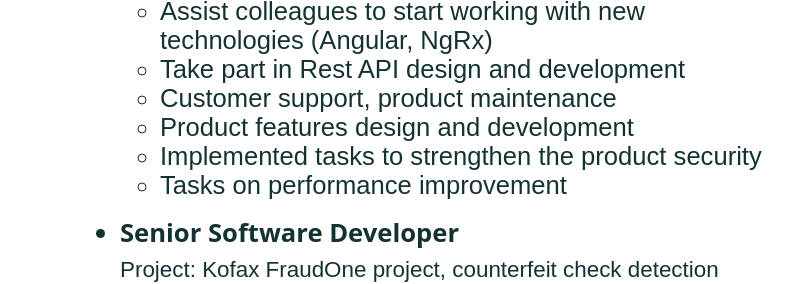
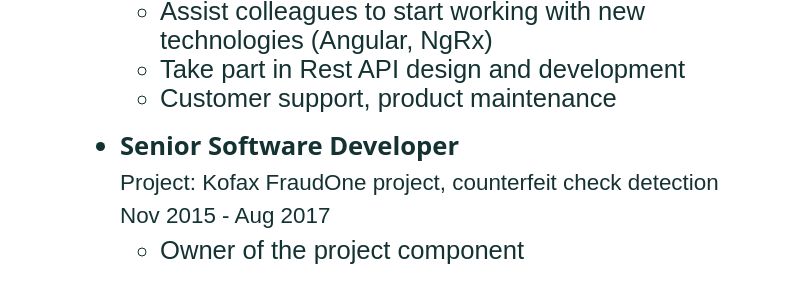
Before and after one commit to DmitryLepekhin/dmitrylepekhin.github.io, a plain HTML site: page index.html in a window 1280 px wide. Shown: the part 1632-1916 px from the top of the page, without its empty margins (280-1079 px from the left). Drawn offline with Linux system fonts and the light colour scheme.

Commit message:
some text fixed

```diff
--- a/index.html
+++ b/index.html
@@ -106,9 +106,6 @@
                                         <li>Assist colleagues to start working with new technologies (Angular, NgRx)</li>
                                         <li>Take part in Rest API design and development</li>
                                         <li>Customer support, product maintenance</li>
-                                        <li>Product features design and development</li>
-                                        <li>Implemented tasks to strengthen the product security</li>
-                                        <li>Tasks on performance improvement</li>
                                     </ul>
                                 </div>
                             </li>
@@ -243,7 +240,7 @@
                                 <span class="position-title-name">Software Developer of a mobile app</span>
                                 <span class="text-sm caption-decor">2004</span>
                                 <p class="text-md">
-                                    Lead developer of a mobile application for Megafon, one of the leading mobile network providers in Russia. Both client and server side components were implemented. The following technologies were used: Java ME CLDC and MIDP (client), servlets, MySQL database (server).
+                                    A lead developer of a mobile application for Megafon, one of the leading mobile network providers in Russia. Both client and server side components were implemented. The following technologies were used: Java ME CLDC and MIDP (client), servlets, MySQL database (server).
                                 </p>
                             </div>
                         </li>
```
